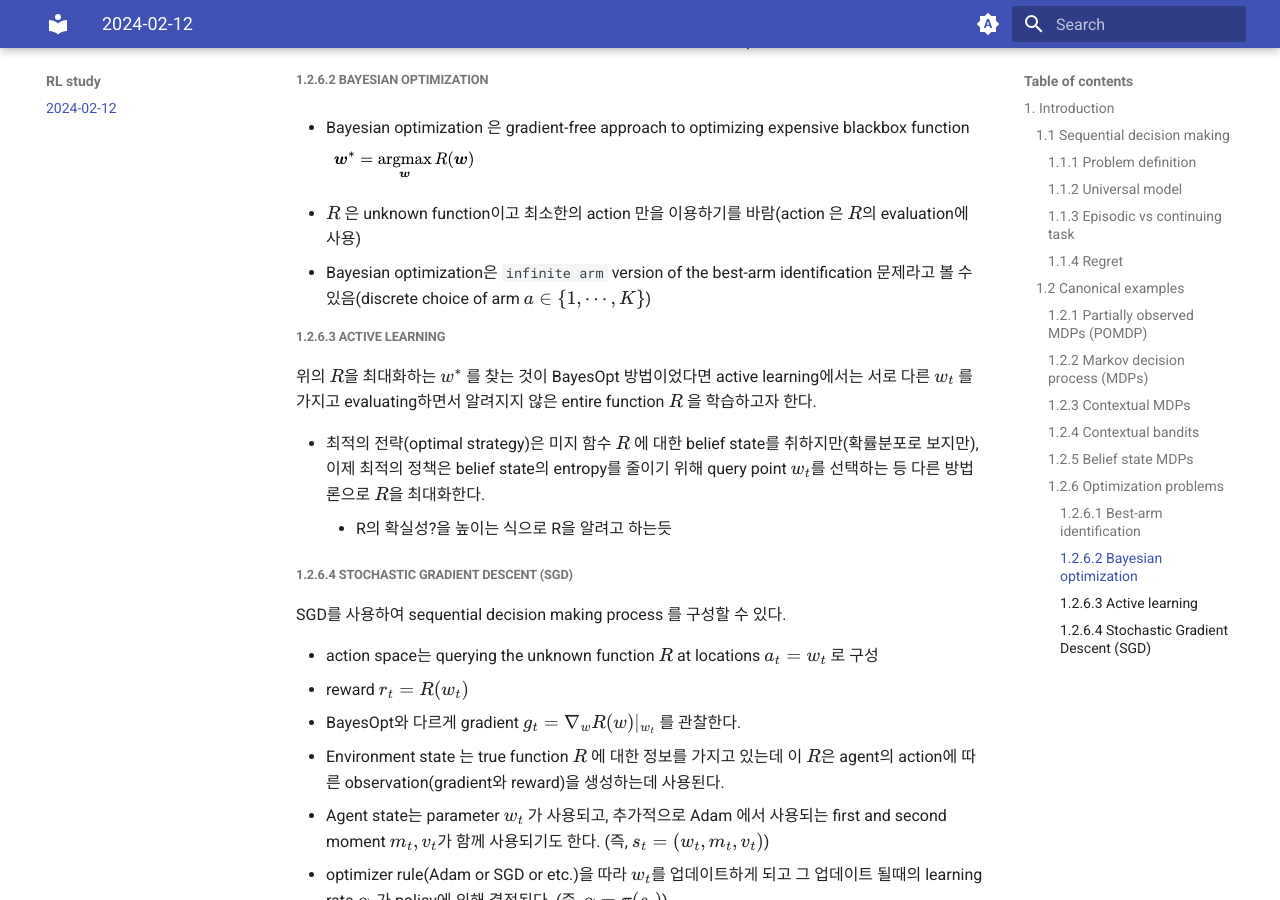
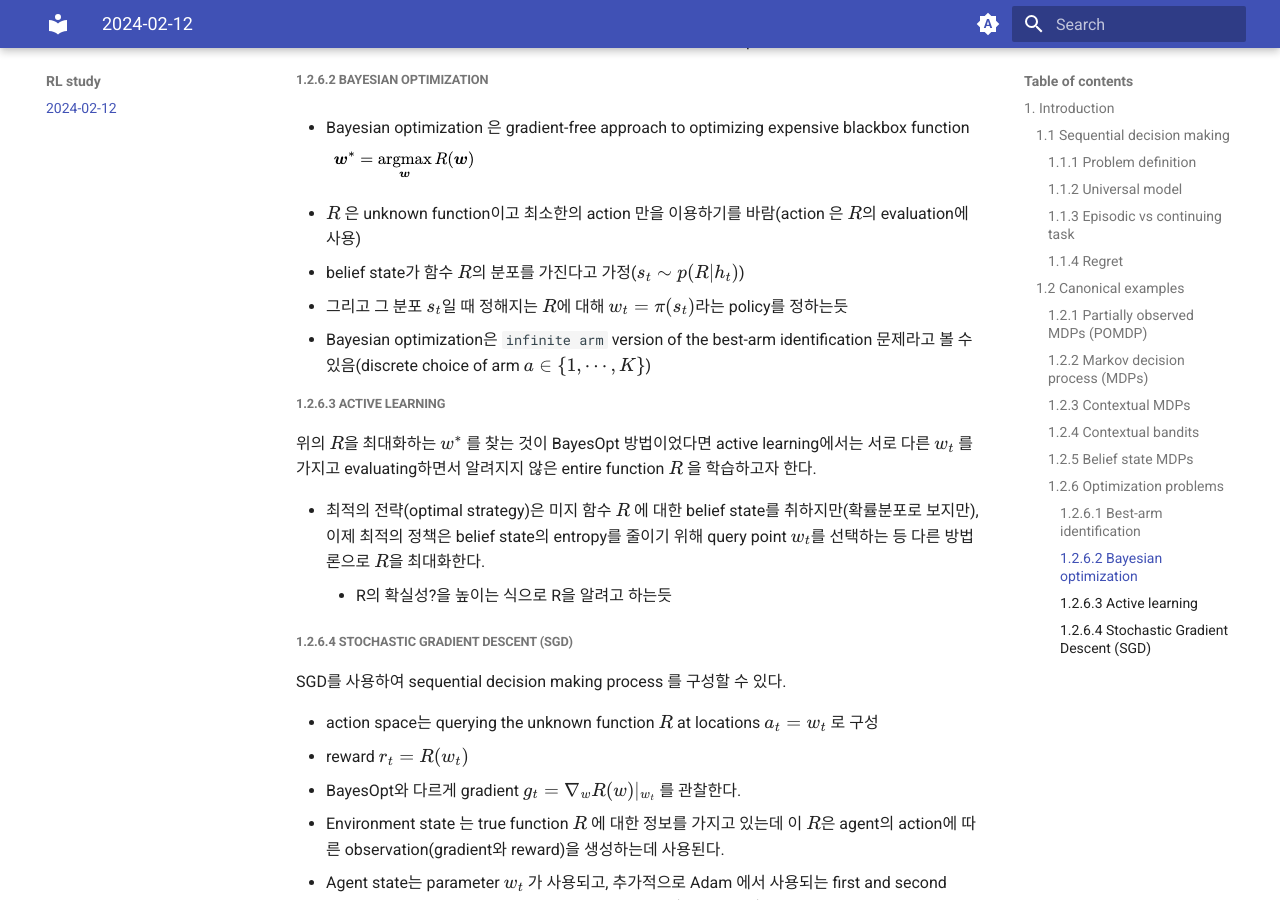
Before and after one commit to wise-hyunsoo/wise-hyunsoo.github.io, an MkDocs documentation site: the page built from docs/RL study/2024-02-12.md, in a window 1280 px wide and 900 px high, scrolled down 5886 px. Built offline with MkDocs 1.6.1 and Material for MkDocs 9.7.7, drawn with Linux system fonts in a browser that asks for light colours.

Commit message:
vault backup: 2025-02-14 10:45:49

```diff
--- a/docs/RL study/2024-02-12.md
+++ b/docs/RL study/2024-02-12.md
@@ -143,6 +143,8 @@ $$
 ![Pasted image 20250212200830.png](attachments/Pasted%20image%2020250212200830.png)
 
 - $R$ 은 unknown function이고 최소한의 action 만을 이용하기를 바람(action 은 $R$의 evaluation에 사용)
+- belief state가 함수 $R$의 분포를 가진다고 가정($s_t\sim p(R|h_t)$)
+- 그리고 그 분포 $s_t$일 때 정해지는 $R$에 대해 $w_t=\pi (s_t)$라는 policy를 정하는듯
 - Bayesian optimization은 `infinite arm` version of the best-arm identification 문제라고 볼 수 있음(discrete choice of arm $a \in \{ 1,\cdots, K\}$)
 
 
```
